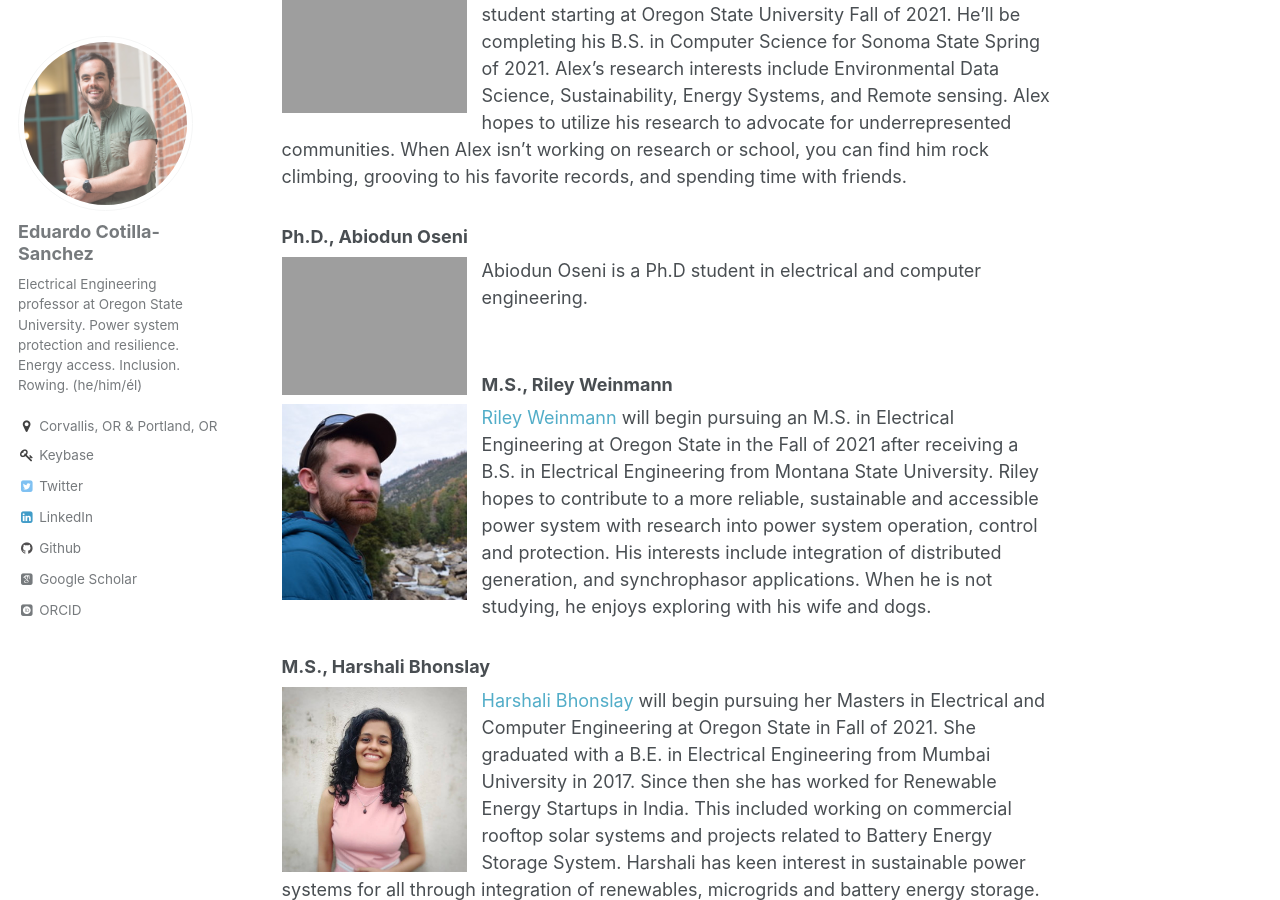
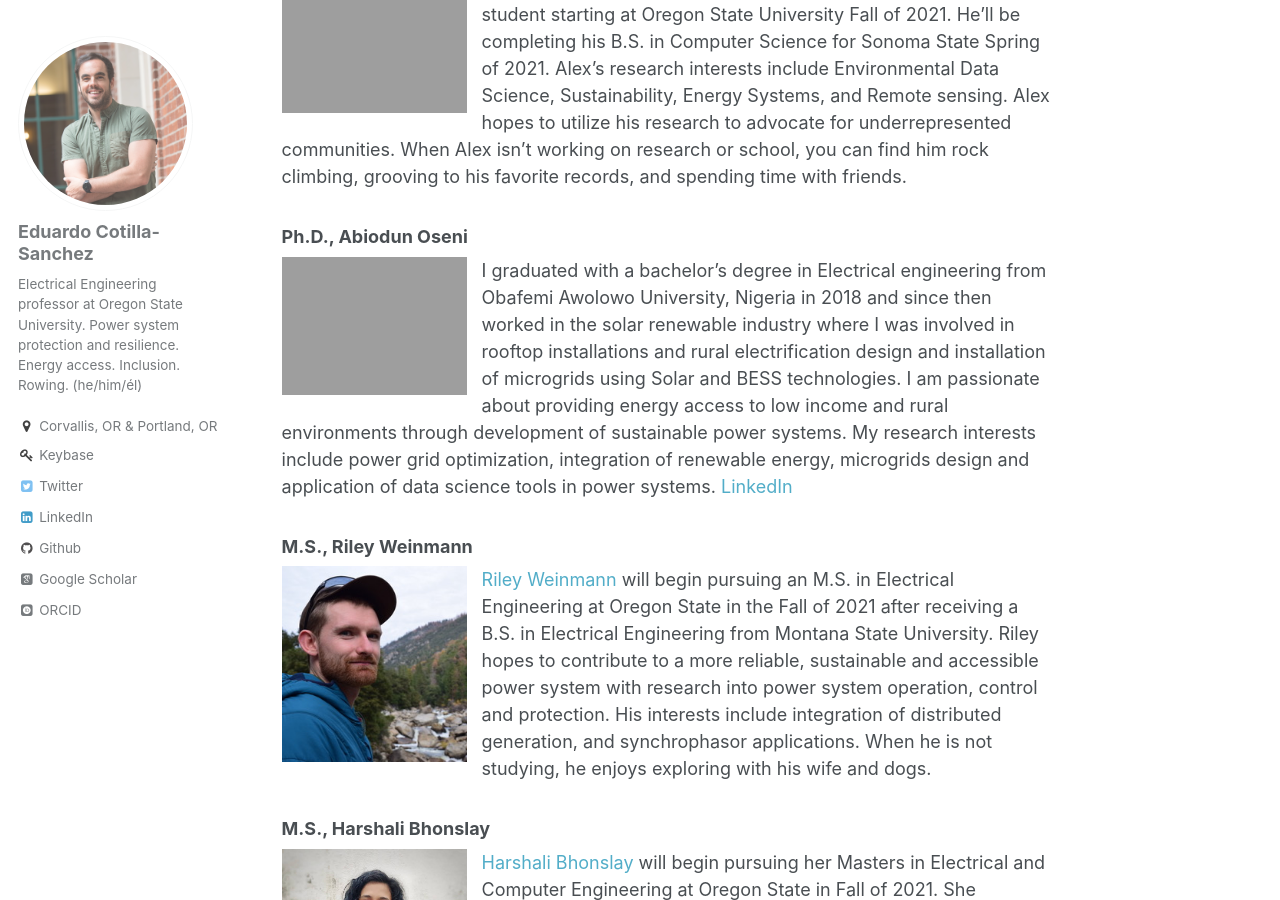
Before and after one commit to ecotillasanchez/ecotillasanchez.github.io, a Jekyll site: the page built from _pages/students.md, in a window 1280 px wide and 900 px high, scrolled down 845 px. Built offline with Jekyll 4.4.1, drawn with Linux system fonts in a browser that asks for light colours; some web fonts are replaced.

Commit message:
Added Abiodun info. 1.0

```diff
--- a/_pages/students.md
+++ b/_pages/students.md
@@ -20,9 +20,7 @@ author_profile: true
 <img align="left" src="https://ecotillasanchez.github.io/files/Alex.png" alt="Alexander Barajas-Ritchie" width="200" height="200" style="padding-right:15px"> [Alexander Barajas-Ritchie]() is an incoming Computer Science Ph.D. student starting at Oregon State University Fall of 2021. He’ll be completing his B.S. in Computer Science for Sonoma State Spring of 2021. Alex’s research interests include Environmental Data Science, Sustainability, Energy Systems, and Remote sensing. Alex hopes to utilize his research to advocate for underrepresented communities. When Alex isn’t working on research or school, you can find him rock climbing, grooving to his favorite records, and spending time with friends.
 
 ### Ph.D., Abiodun Oseni
-<img align="left" src="https://ecotillasanchez.github.io/files/abiodun.jpeg" alt="Abiodun Oseni" width="200" height="200" style="padding-right:15px"> Abiodun Oseni is a Ph.D student in electrical and computer engineering.
-<br />
-<br />
+<img align="left" src="https://ecotillasanchez.github.io/files/abiodun.jpg" alt="Abiodun Oseni" width="200" height="200" style="padding-right:15px"> I graduated with a bachelor's degree in Electrical engineering from Obafemi Awolowo University, Nigeria in 2018 and since then worked in the solar renewable industry where I was involved in rooftop installations and rural electrification design and installation of microgrids using Solar and BESS technologies. I am passionate about providing energy access to low income and rural environments through development of sustainable power systems. My research interests include power grid optimization, integration of renewable energy, microgrids design and application of data science tools in power systems. [LinkedIn](https://www.linkedin.com/in/abiodun-oseni/)
 
 ### M.S., Riley Weinmann
 <img align="left" src="https://ecotillasanchez.github.io/files/RW_Pic.jpeg" alt="Riley Weinmann" width="200" height="150" style="padding-right:15px"> [Riley Weinmann]() will begin pursuing an M.S. in Electrical Engineering at Oregon State in the Fall of 2021 after receiving a B.S. in Electrical Engineering from Montana State University. Riley hopes to contribute to a more reliable, sustainable and accessible power system with research into power system operation, control and protection. His interests include integration of distributed generation, and synchrophasor applications. When he is not studying, he enjoys exploring with his wife and dogs.
```
